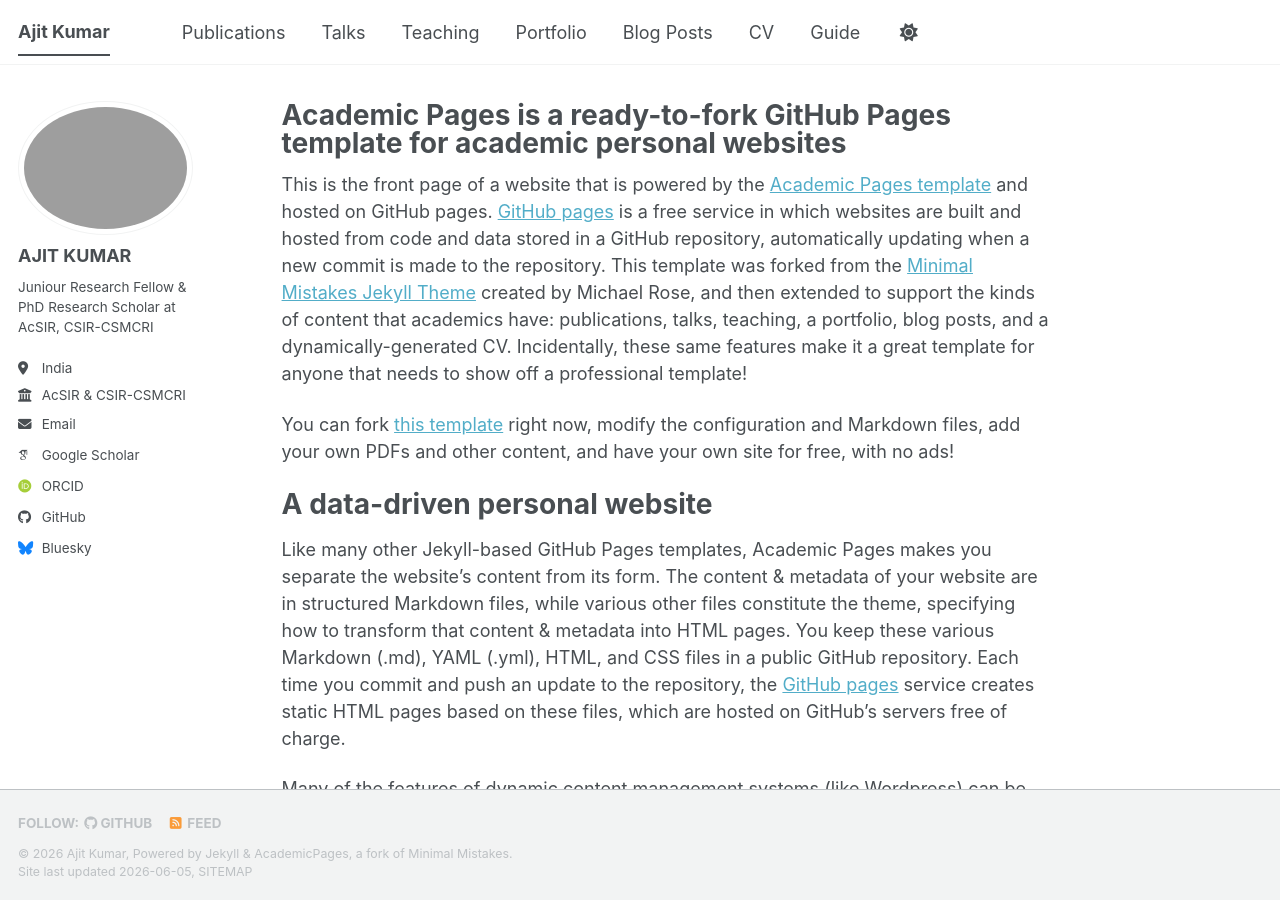
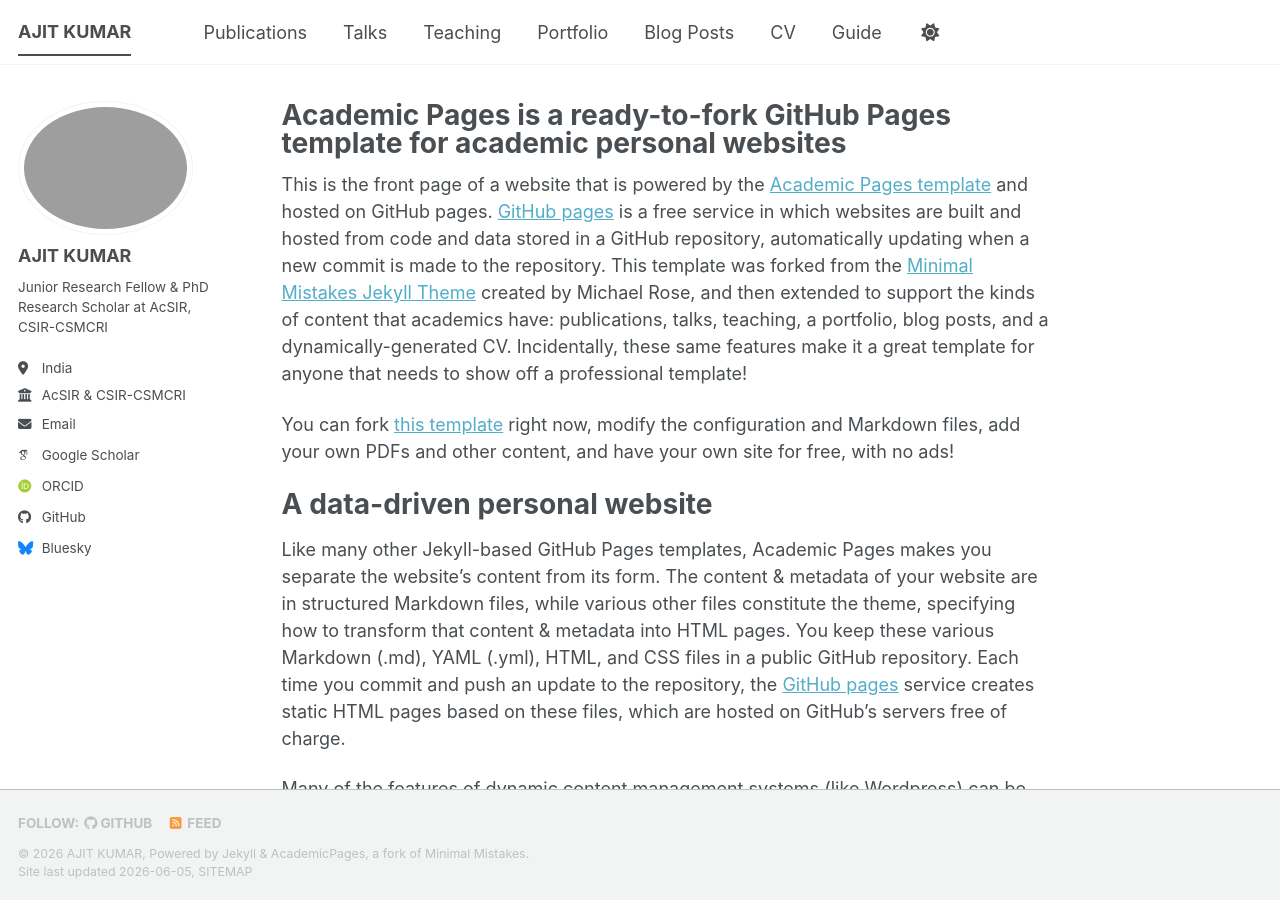
Before and after one commit to iajeetvsingh/iajeetvsingh.github.io, a Jekyll site: the page built from _pages/about.md, in a window 1280 px wide and 900 px high. Built offline with Jekyll 4.4.1, drawn with Linux system fonts in a browser that asks for light colours; some web fonts are replaced; a script bundle is joined from its source files by our own code; library files that are not in the unit come from our copies.

Commit message:
Update _config.yml

```diff
--- a/_config.yml
+++ b/_config.yml
@@ -10,9 +10,9 @@
 locale : "en-US"
 site_theme : "default"
 
-title : "Ajit Kumar"
+title : "AJIT KUMAR"
 title_separator : "-"
-name : &name "Ajit Kumar"
+name : &name "AJIT KUMAR"
 description : &description "PhD Scholar | Marine Natural Products | CSIR-JRF | Marine Biology Researcher"
 
 url : "https://iajeetvsingh.github.io"
@@ -26,7 +26,7 @@ repository : "iajeetvsingh/iajeetvsingh.github.io"
 author:
   avatar           : "PROFILE PNG.png"
   name             : "AJIT KUMAR"
-  bio              : "Juniour Research Fellow & PhD Research Scholar at AcSIR, CSIR-CSMCRI"
+  bio              : "Junior Research Fellow & PhD Research Scholar at AcSIR, CSIR-CSMCRI"
   location         : "India"
   employer         : "AcSIR & CSIR-CSMCRI"
   email            : "iajeetvsingh01@gmail.com"
```
